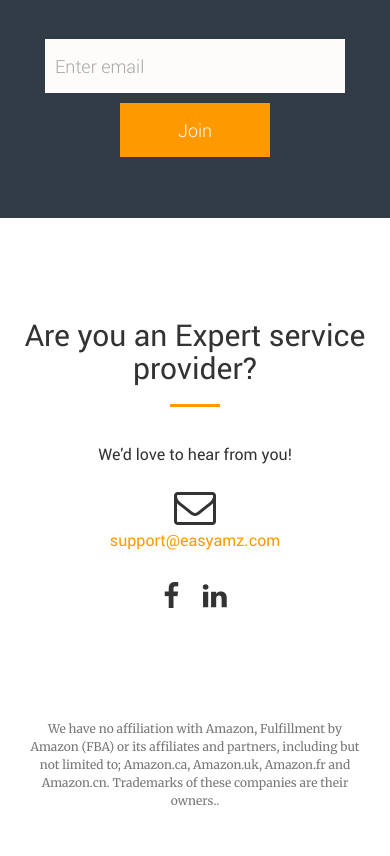
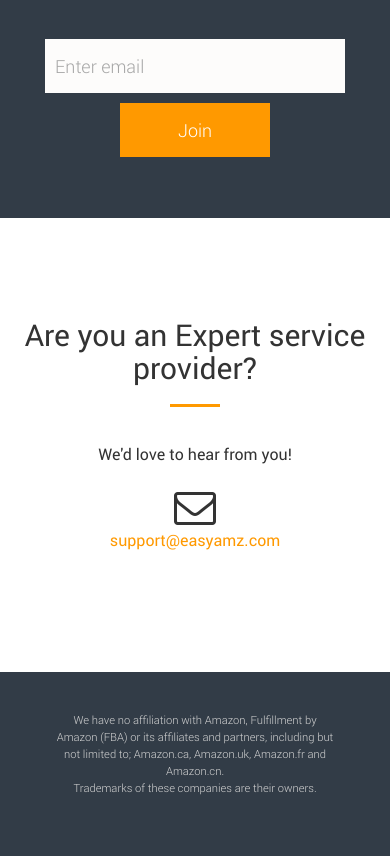
Before and after one commit to btong21/easyAMZ, a website: page index.html in a window 390 px wide. Shown: the part 7551-8407 px from the top of the page. Before the commit the page ends 8381 px from the top, so only its background shows below. Drawn offline with nearby package versions, Linux system fonts and the light colour scheme.

Commit message:
sept 5, fixed footer, Facebook link on nav

```diff
--- a/css/easyamz.css
+++ b/css/easyamz.css
@@ -191,8 +191,6 @@
 }
 
 
-
-
 }
 
 .navbar-right{
@@ -226,10 +224,23 @@
   	background-color: #ff9900;
   }
 
-  .footer p{
-  	font-size: 12px;
+  .social{
+  	color: lightgrey;
+  	margin-left:30px;
+  	/*margin-bottom: 80px;*/
   }
 
-  .social{
-  	padding:10px;
-  }
+.footer {
+	background-color:#323C47;
+	color: lightgrey;
+	padding: 40px;
+}
+
+.disclaim {
+	color: lightgrey;
+	font-size: 0.8em;
+}
+
+.facebooklink {
+	display: none;
+}
--- a/index.html
+++ b/index.html
@@ -85,17 +85,21 @@
                 <ul class="nav  navbar-nav navbar-right nav-item">
 
 
-                    <li>
+                  <!--   <li>
                         <a class="page-scroll" href="#">Test</a>
                     </li>
                     <li>
                         <a class="page-scroll" href="#">Blog</a>
-                    </li>
+                    </li> -->
+
                     <li>
                         <a class="page-scroll" href="#">Sign In</a>
                     </li>
                     <li>
                         <a class="page-scroll-nav" href="#">Get Started</a>
+                    </li>
+                    <li>
+                    <a href="https://www.facebook.com/easyamz" target="_blank" class="facebooklink"><i class="fa fa-facebook fa-2x social" aria-hidden="true"></i></a>
                     </li>
 
                 </ul>
@@ -557,28 +561,29 @@
                     <div class="emailsupport">
                         <i class="fa fa-envelope-o fa-3x sr-contact"></i>
                         <p class="fontregular"><a href="mailto:your-email@your-domain.com">support@easyamz.com</a></p>
-                         <a href=""></a><i class="fa fa-facebook fa-2x social" aria-hidden="true"></i></a>
-                            <i class="fa fa-linkedin fa-2x social" aria-hidden="true"></i>
+
                     </div>
-
                 </div>
 
             </div>
         </div>
     </section>
 
-    <div class="container footer">
-        <div class="col-lg-12 text-center">
+    <section class="footer">
+        <div class="container">
+            <div class="row">
+                <div class="col-sm-12 text-center">
 
-            <p class="text-muted">We have no affiliation with Amazon, Fulfillment by Amazon (FBA) or its affiliates and partners, including but not limited to; Amazon.ca, Amazon.uk, Amazon.fr and Amazon.cn. Trademarks of these companies are their owners..</p>
+                           <!--  <i class="fa fa-linkedin fa-2x social" aria-hidden="true"></i> -->
+                            <p class="text-muted disclaim fontlight">We have no affiliation with Amazon, Fulfillment by Amazon (FBA) or its affiliates and partners, including but not limited to; Amazon.ca, Amazon.uk, Amazon.fr and Amazon.cn.<br>Trademarks of these companies are their owners.</p>
+                </div>
+
+            </div>
+
+        </div>
+    </section>
 
 
-
-
-        </div>
-
-
-      </div>
 
     <!-- jQuery -->
     <script src="vendor/jquery/jquery.min.js"></script>
```
